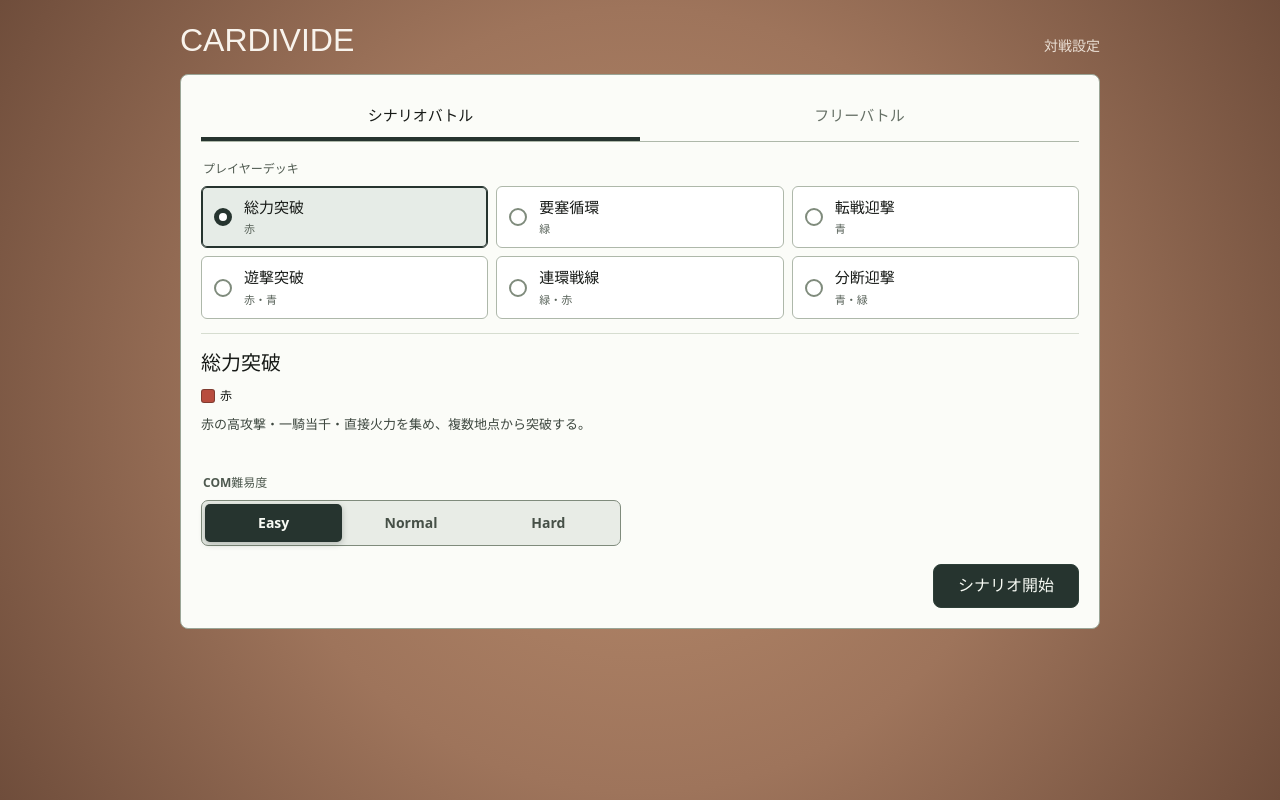
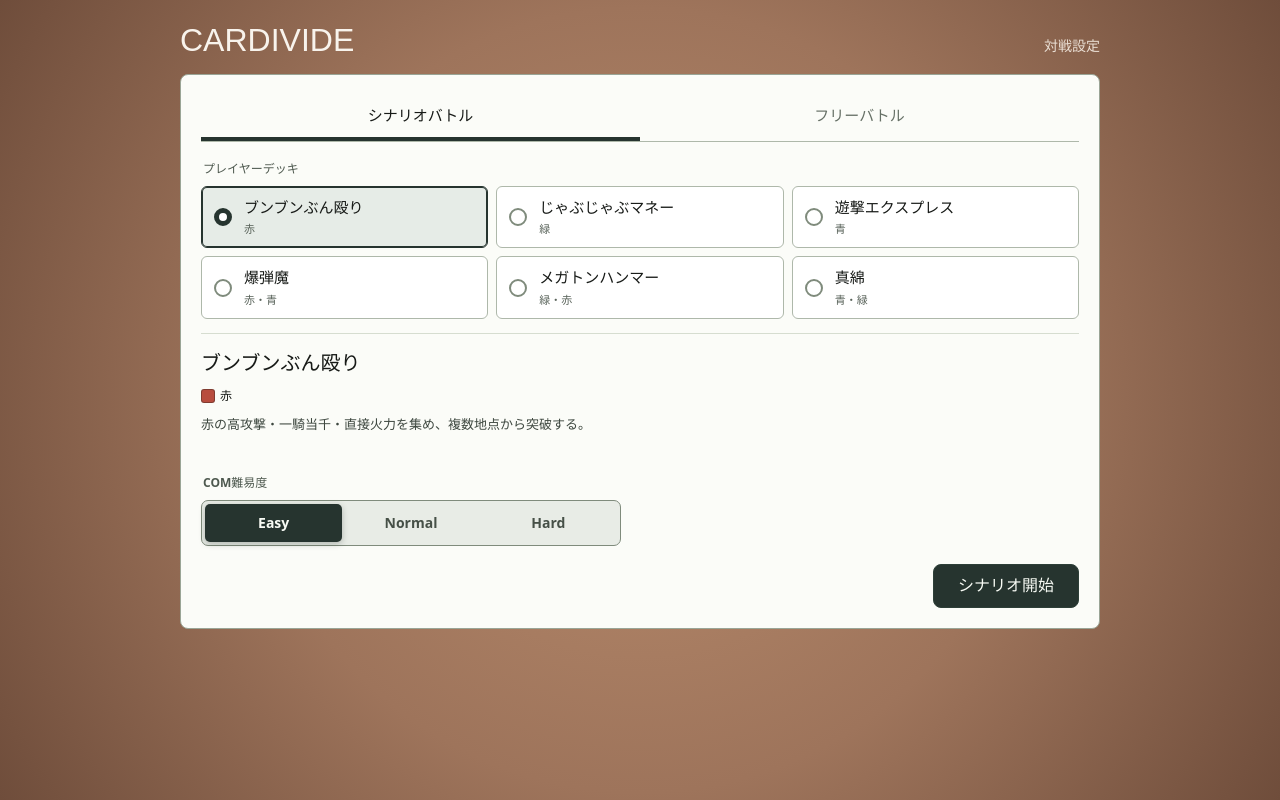
Before and after one commit to kurehajime/cardivide, a React (Vite) app: page / in a window 1280 px wide. Built offline with nearby package versions, Linux system fonts and the light colour scheme; a web font is replaced by a local one.

Commit message:
Update themeDecks.ts

```diff
--- a/src/game/themeDecks.ts
+++ b/src/game/themeDecks.ts
@@ -285,7 +285,7 @@ const GREEN_FORTRESS_CYCLE = [
 export const THEME_DECKS = [
   {
     id: THEME_DECK_IDS.RED_TOTAL_ASSAULT,
-    name: '総力突破',
+    name: 'ブンブンぶん殴り',
     colors: ['red'],
     description: '赤の高攻撃・一騎当千・直接火力を集め、複数地点から突破する。',
     cardDefinitionIds: RED_TOTAL_ASSAULT,
@@ -293,7 +293,7 @@ export const THEME_DECKS = [
   },
   {
     id: THEME_DECK_IDS.GREEN_FORTRESS_CYCLE,
-    name: '要塞循環',
+    name: 'じゃぶじゃぶマネー',
     colors: ['green'],
     description: '緑の高防御・採掘・捕獲を維持し、資源を再展開へつなげる。',
     cardDefinitionIds: GREEN_FORTRESS_CYCLE,
@@ -301,7 +301,7 @@ export const THEME_DECKS = [
   },
   {
     id: THEME_DECK_IDS.BLUE_MOBILE_INTERCEPT,
-    name: '転戦迎撃',
+    name: '遊撃エクスプレス',
     colors: ['blue'],
     description: '青の高進軍・反撃・帰還・テレポートで戦線を組み替える。',
     cardDefinitionIds: BLUE_MOBILE_INTERCEPT,
@@ -309,7 +309,7 @@ export const THEME_DECKS = [
   },
   {
     id: THEME_DECK_IDS.RED_BLUE_SKIRMISH,
-    name: '遊撃突破',
+    name: '爆弾魔',
     colors: ['red', 'blue'],
     description: '青の進軍・橋頭堡・帰還で侵入路を作り、赤の単独突破を狙う。',
     cardDefinitionIds: RED_BLUE_SKIRMISH,
@@ -317,7 +317,7 @@ export const THEME_DECKS = [
   },
   {
     id: THEME_DECK_IDS.GREEN_RED_FRONTLINE,
-    name: '連環戦線',
+    name: 'メガトンハンマー',
     colors: ['green', 'red'],
     description: '緑の採掘拠点を維持し、赤の基礎火力・撤去・刺客で反攻する。',
     cardDefinitionIds: GREEN_RED_FRONTLINE,
@@ -325,7 +325,7 @@ export const THEME_DECKS = [
   },
   {
     id: THEME_DECK_IDS.BLUE_GREEN_INTERCEPT,
-    name: '分断迎撃',
+    name: '真綿',
     colors: ['blue', 'green'],
     description: '青の位置制御と反撃を、緑の高防御・捕獲・しんがりで支える。',
     cardDefinitionIds: BLUE_GREEN_INTERCEPT,
```
